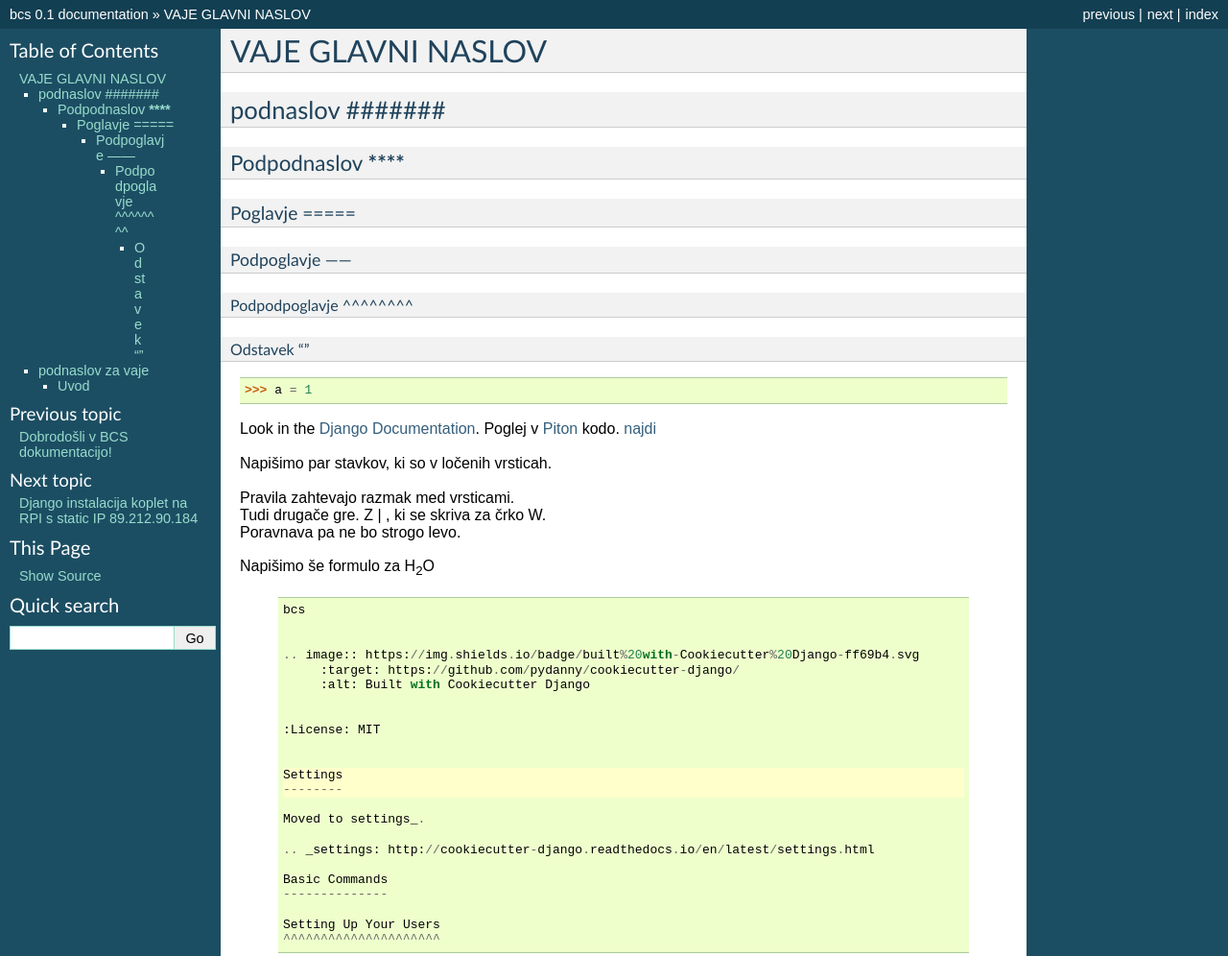
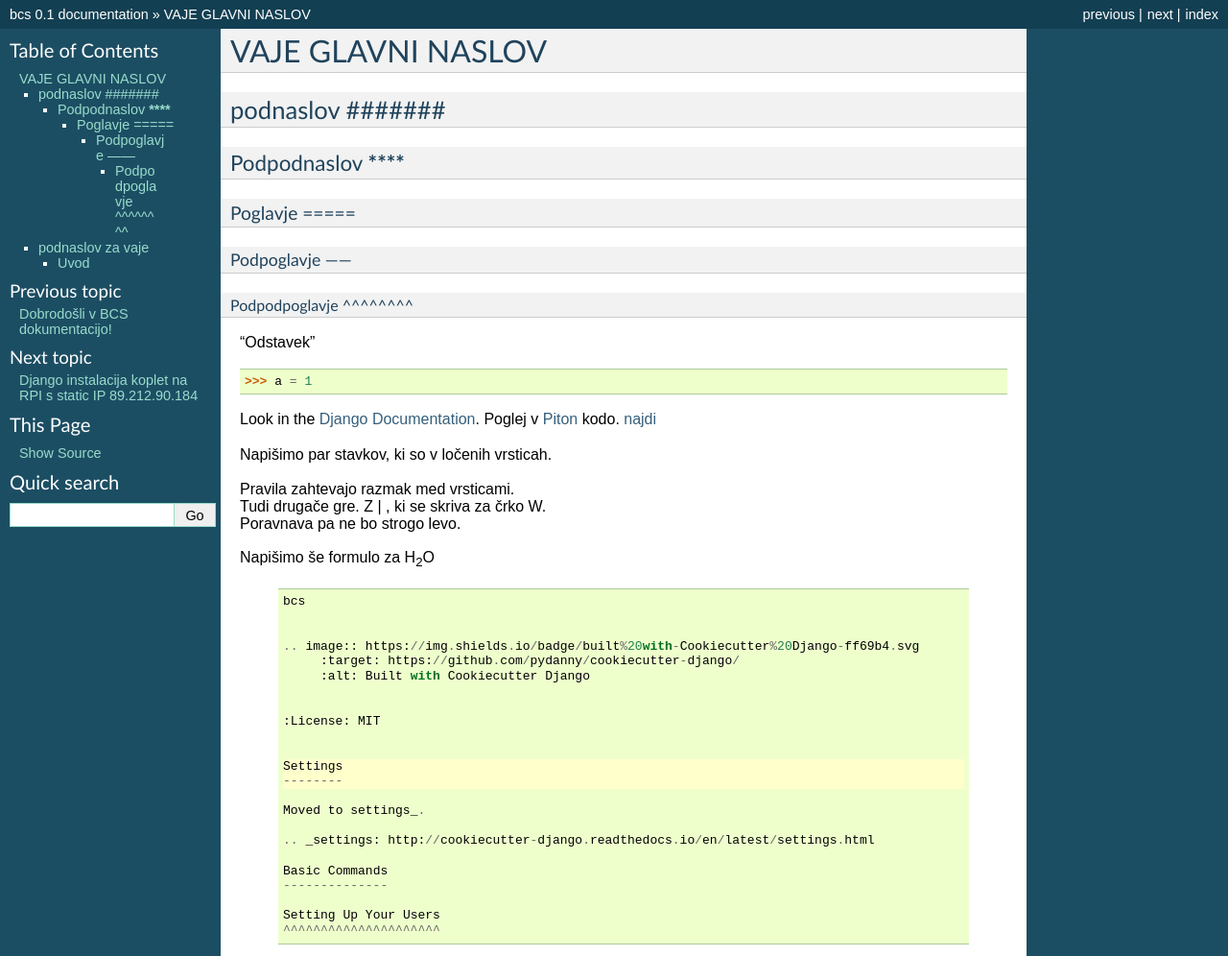
Before and after one commit to pavlovicr/bcs-staro, a Sphinx documentation site: the page built from docs/vaje.rst, in a window 1280 px wide, cut to the strip 0-996 px from the top of the page. Shown: the whole strip at 96% size. Built offline with Sphinx 7.4.7, drawn with Linux system fonts in a browser that asks for light colours; pages that are not in the unit, such as notebooks, are missing from menus.

Commit message:
posodobitev nepomembna

```diff
--- a/docs/vaje.rst
+++ b/docs/vaje.rst
@@ -17,8 +17,7 @@ Podpoglavje ------
 Podpodpoglavje ^^^^^^^^
 ^^^^^^^^^^^^^^^^^^^^^^^^
 
-Odstavek ""
-"""""""""""""""
+"Odstavek"
 
 
 
```
